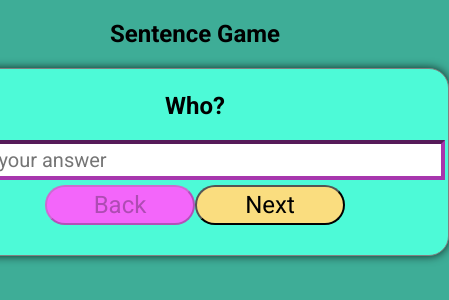
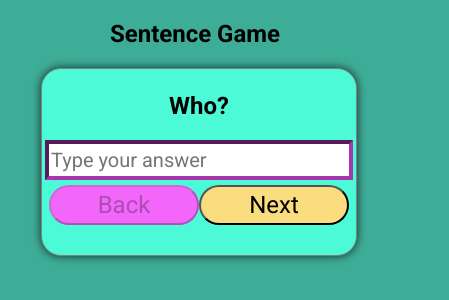
Before and after one commit to alailsonko/sentence-game, a React (Create React App) app: page / in a window 390 px wide. Shown: the top 300 px of the page, 449 px wide, since content can reach past the window. Built offline with nearby package versions, Linux system fonts and the light colour scheme.

Commit message:
implements responsive

```diff
--- a/src/pages/Home/styles.ts
+++ b/src/pages/Home/styles.ts
@@ -26,12 +26,17 @@ export const Wrapper = styled.div`
   height: 180px;
   padding: 3px;
   align-items: center;
+  @media (max-width: 500px) {
+    width: 100%;
+  }
   form {
     display: flex;
     flex-direction: column;
     width: 500px;
     height: 180%;
-    /* background-color: red; */
+    @media (max-width: 500px) {
+      width: 100%;
+    }
     p {
       margin: 3px 0;
       color: red;
```
